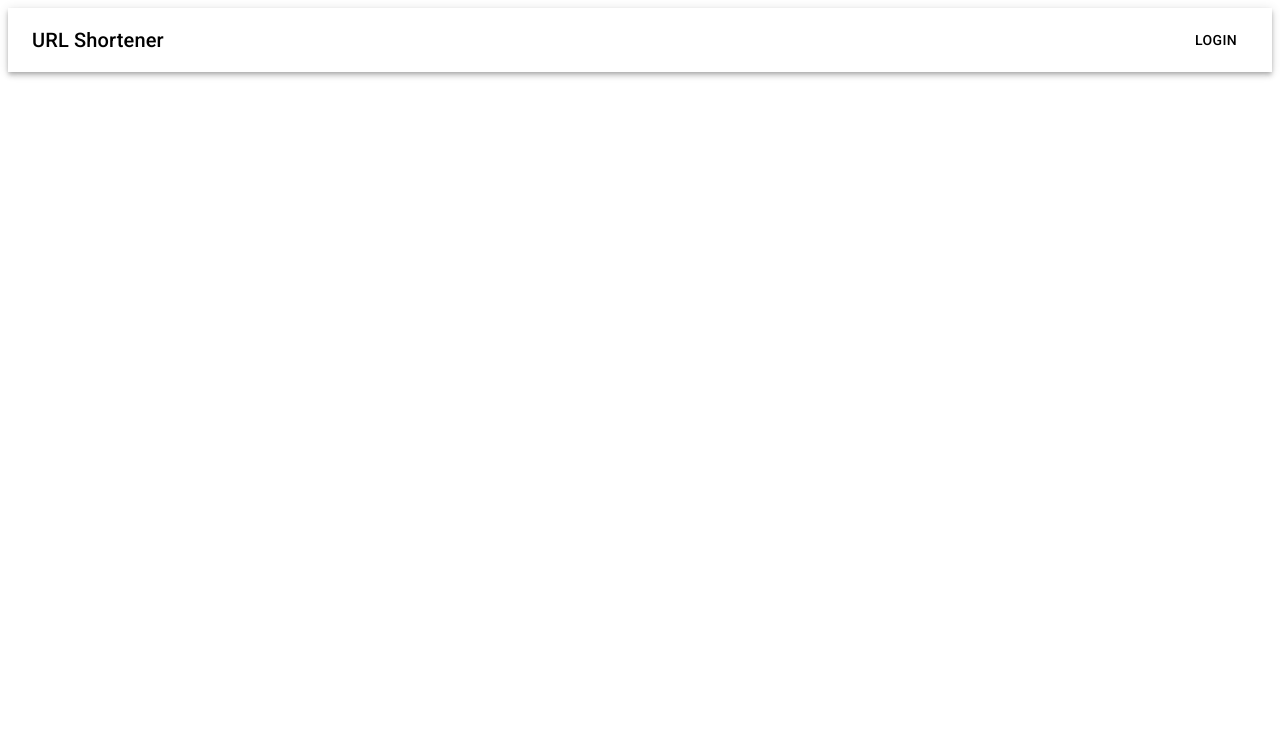
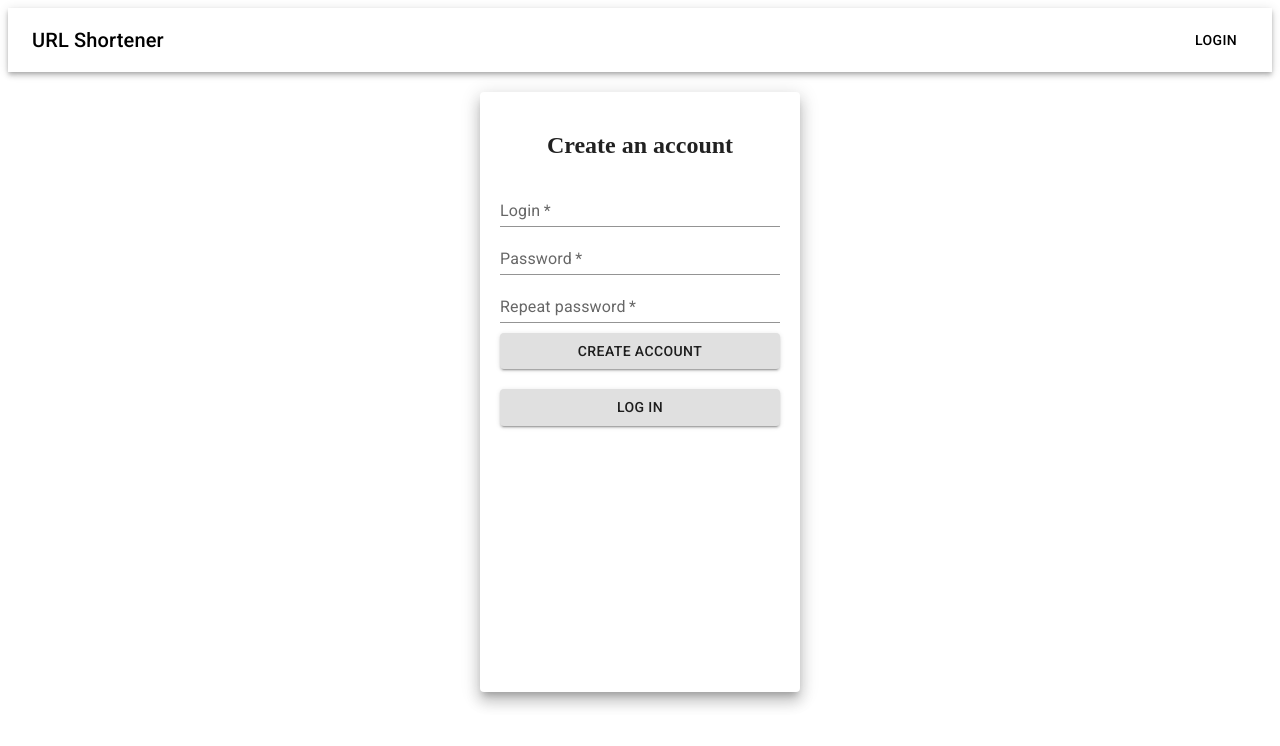
Before and after one commit to chmilkka/UrlShortener, a React (Create React App) app in the folder UrlShortener.Client/url-shortener-ui/: page /register in a window 1280 px wide. Shown: the top 746 px of the page. Built offline with nearby package versions, Linux system fonts and the light colour scheme.

Commit message:
added register page

```diff
--- /dev/null
+++ b/UrlShortener.Client/url-shortener-ui/src/components/forms/RegisterForm.jsx
@@ -0,0 +1,69 @@
+import React from 'react';
+import {  Button, Grid, Paper, TextField } from '@mui/material';
+import { useNavigate } from 'react-router-dom';
+
+
+const RegisterForm=()=>{
+
+    const navigate = useNavigate();
+
+    const redirectToLogin = () => {
+        navigate("/login", { replace: true });
+    }
+
+
+    const paperStyle={padding :20,height:'70vh',width:280, margin:"20px auto"}
+    const btnstyle={margin:'10px 0'}
+    return(
+        <Grid>
+            <Paper elevation={10} style={paperStyle}>
+                <Grid align='center'>
+                    <h2>Create an account</h2>
+                </Grid>
+                <TextField
+                variant='standard'
+                label='Login'
+                placeholder='Enter your login'
+                fullWidth required
+                aria-required="true"
+                />
+                <TextField
+                variant='standard'
+                label='Password'
+                placeholder='Enter password'
+                type='password'
+                fullWidth required
+                aria-required="true"
+                />
+                <TextField variant='standard'
+                label='Repeat password'
+                placeholder='Repeat password'
+                type='password'
+                fullWidth required
+                aria-required="true"
+                />
+                <Button
+                type='submit'
+                color='inherit'
+                variant="contained"
+                style={btnstyle}
+                fullWidth
+                >
+                    Create account
+                </Button>
+                <Button
+                type='submit'
+                color='inherit'
+                variant="contained"
+                style={btnstyle}
+                fullWidth
+                onClick={redirectToLogin}
+                >
+                    Log In
+                </Button>
+            </Paper>
+        </Grid>
+    )
+}
+
+export default RegisterForm
--- /dev/null
+++ b/UrlShortener.Client/url-shortener-ui/src/pages/RegisterPage.jsx
@@ -0,0 +1,10 @@
+import RegisterForm from "../components/forms/RegisterForm";
+
+const RegisterPage = () => {
+    return (
+        <div>
+            <RegisterForm/>
+        </div>
+    );
+};
+export default RegisterPage;
--- a/UrlShortener.Client/url-shortener-ui/src/routes/AppRouter.jsx
+++ b/UrlShortener.Client/url-shortener-ui/src/routes/AppRouter.jsx
@@ -1,12 +1,14 @@
 import React from 'react';
 import { Navigate, Route, Routes } from 'react-router-dom';
 import LoginPage from '../pages/LoginPage';
+import RegisterPage from '../pages/RegisterPage';
 
 const AllRoutes = () => {
     return (
         <Routes>
             <Route index replace element={<Navigate to="/login"/>}/>
             <Route path ="/login" element={<LoginPage/>}/>
+            <Route path ="/register" element={<RegisterPage/>}/>
             <Route path='*'/>
         </Routes>
     );
```
